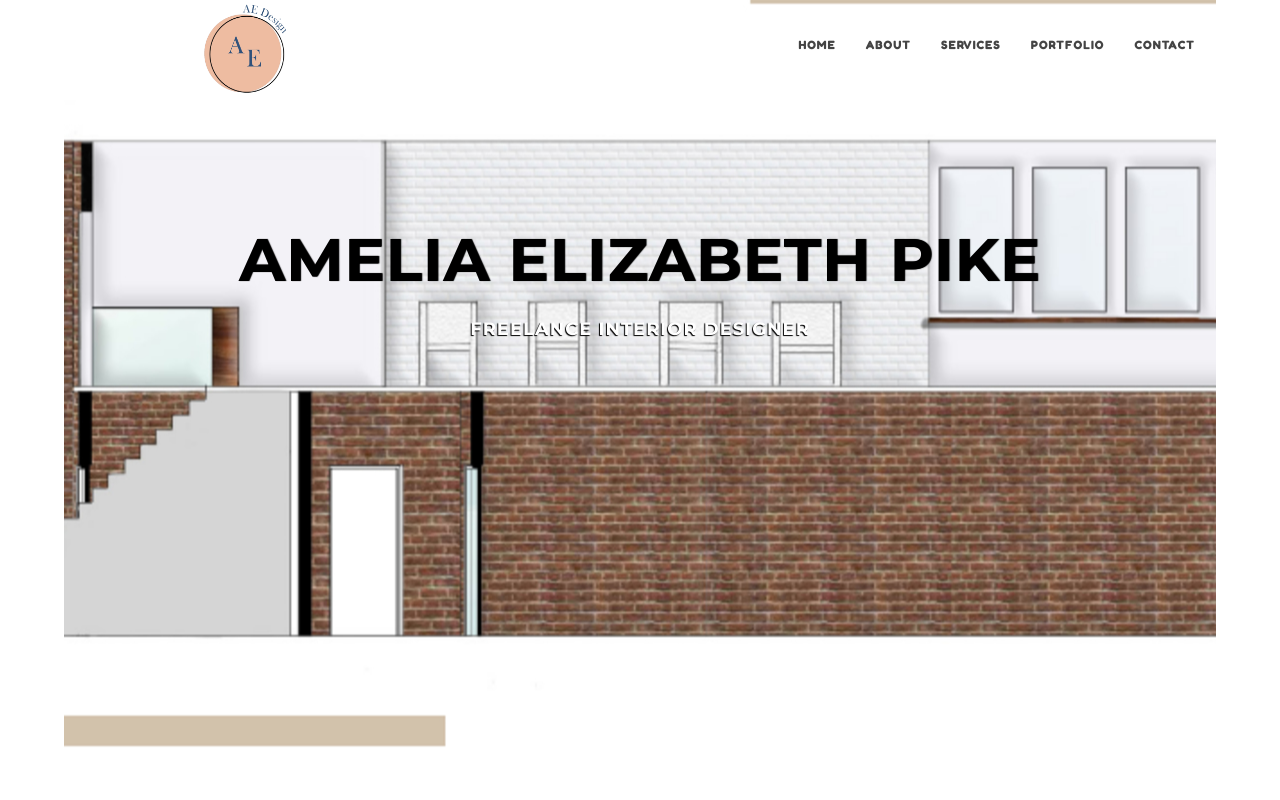
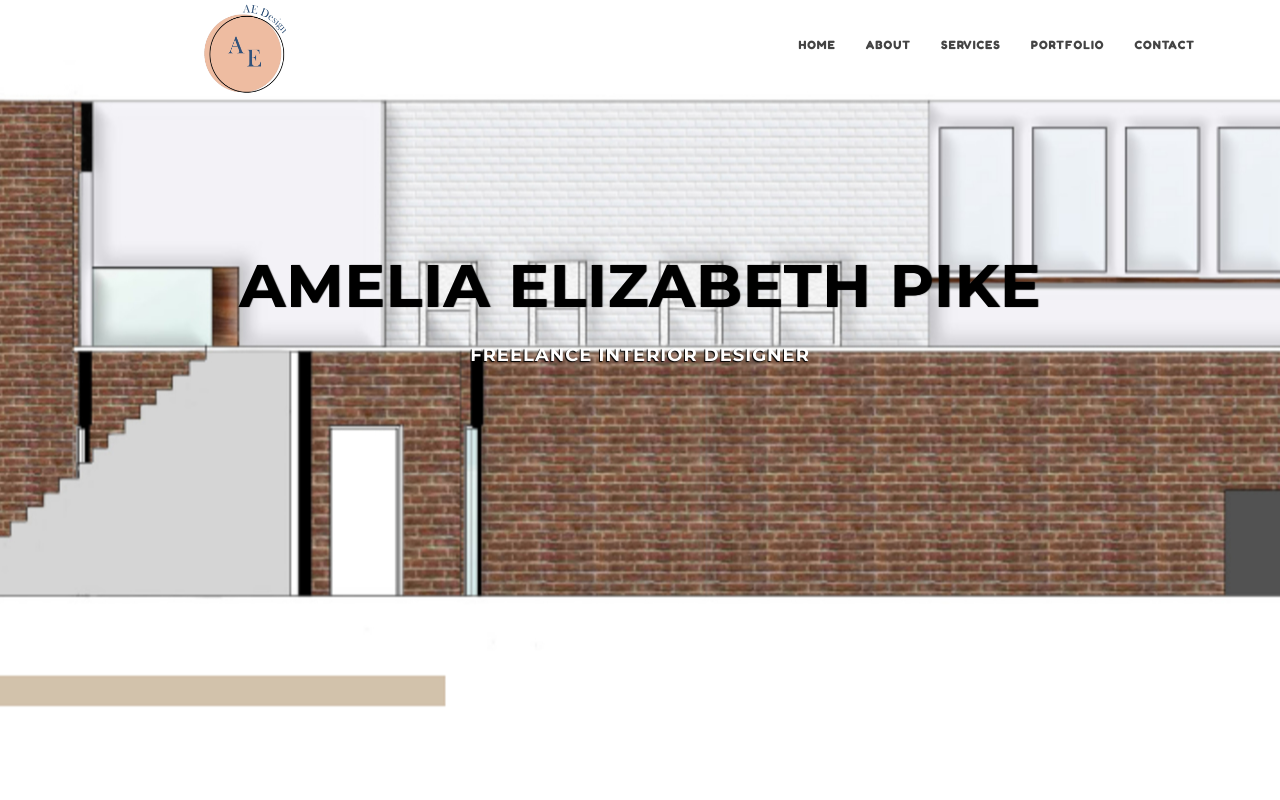
Before and after one commit to ameliaedesign/ameliaedesign.github.io, a plain HTML site: page index.html in a window 1280 px wide. Shown: the top 800 px of the page. Drawn offline with nearby package versions, Linux system fonts and the light colour scheme.

Commit message:
Update style.css

```diff
--- a/css/style.css
+++ b/css/style.css
@@ -3,16 +3,14 @@
 
 
 body {
-    width: 90%;
-    height: 100%;
+    width: 100%;
+    height: 90%;
     font-family: 'Fredoka',sans-serif;
 	  font-weight: 300;
     color: #667;
     background-color: #fff;
 
     margin: auto;
-    min-width:600px;
-    max-width:2000px;
 }
 
 html {
```
